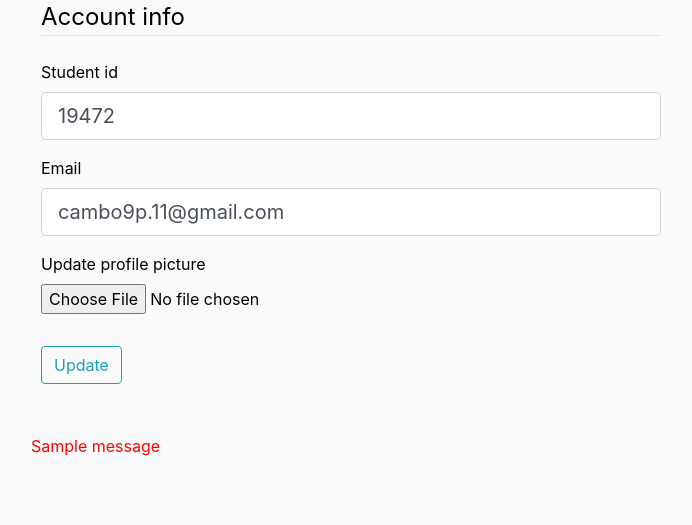
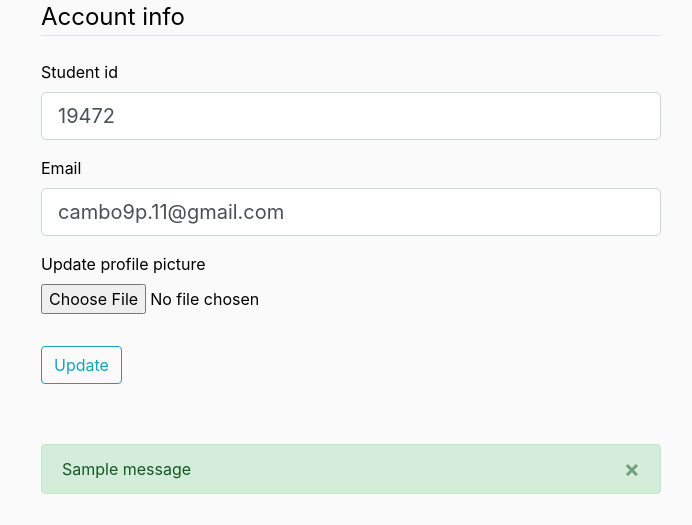
Before and after one commit to 19471/Programming-attendence-website, a Flask app: page /account in a window 1280 px wide. Shown: the part 275-800 px from the top of the page, without its empty margins (289-981 px from the left). Run offline with Flask 2, Linux system fonts and the light colour scheme; a user stored in the database is signed in; one stand-in notice (Sample message) is shown; some libraries are stand-ins or nearby versions.

Commit message:
removed old flash message code, added new bootstrap code

```diff
--- a/attendance/templates/layout.html
+++ b/attendance/templates/layout.html
@@ -14,16 +14,6 @@
         {%include "header.html" %}
         <!-- nav bar-->
         {%include "navigation.html" %}
-        <!-- print messages -->
-        {% with messages = get_flashed_messages(with_categories=true) %}
-          {% if messages %}
-            {% for category, message in messaages %}
-              <div class="alert alert-{{category}}">
-                {{ message }}
-              </div>
-            {% endfor %}
-          {% endif %}
-        {% endwith %}
         <!-- child template -->
         {%block content%}{%endblock%}
         <!-- errors -->
@@ -31,12 +21,20 @@
           <p class="error"><strong>Error: </strong>{{error}}</p>
         {% endif %}
         <br>
-        <div class="messagecont">
-        <!-- messages -->
-        {% for message in get_flashed_messages() %}
-          {{ message }}
-        {% endfor %}
-        <!-- footer -->
+        <div class="container">
+          {% with messages = get_flashed_messages(with_categories=true) %}
+          <!-- Categories: success (green), info (blue), warning (yellow), danger (red) -->
+            {% if messages %}
+              {% for category, message in messages %}
+                <div class="alert alert-{{ category }} alert-dismissible" role="alert">
+                <button type="button" class="close" data-dismiss="alert" aria-label="Close"><span aria-hidden="true">&times;</span></button>
+                <!-- <strong>Title</strong> --> {{ message }}
+                </div>
+              {% endfor %}
+            {% endif %}
+          {% endwith %}
+        </div>
+            <!-- footer -->
         {%include "footer.html"%}
       </div>
     </div>
```
